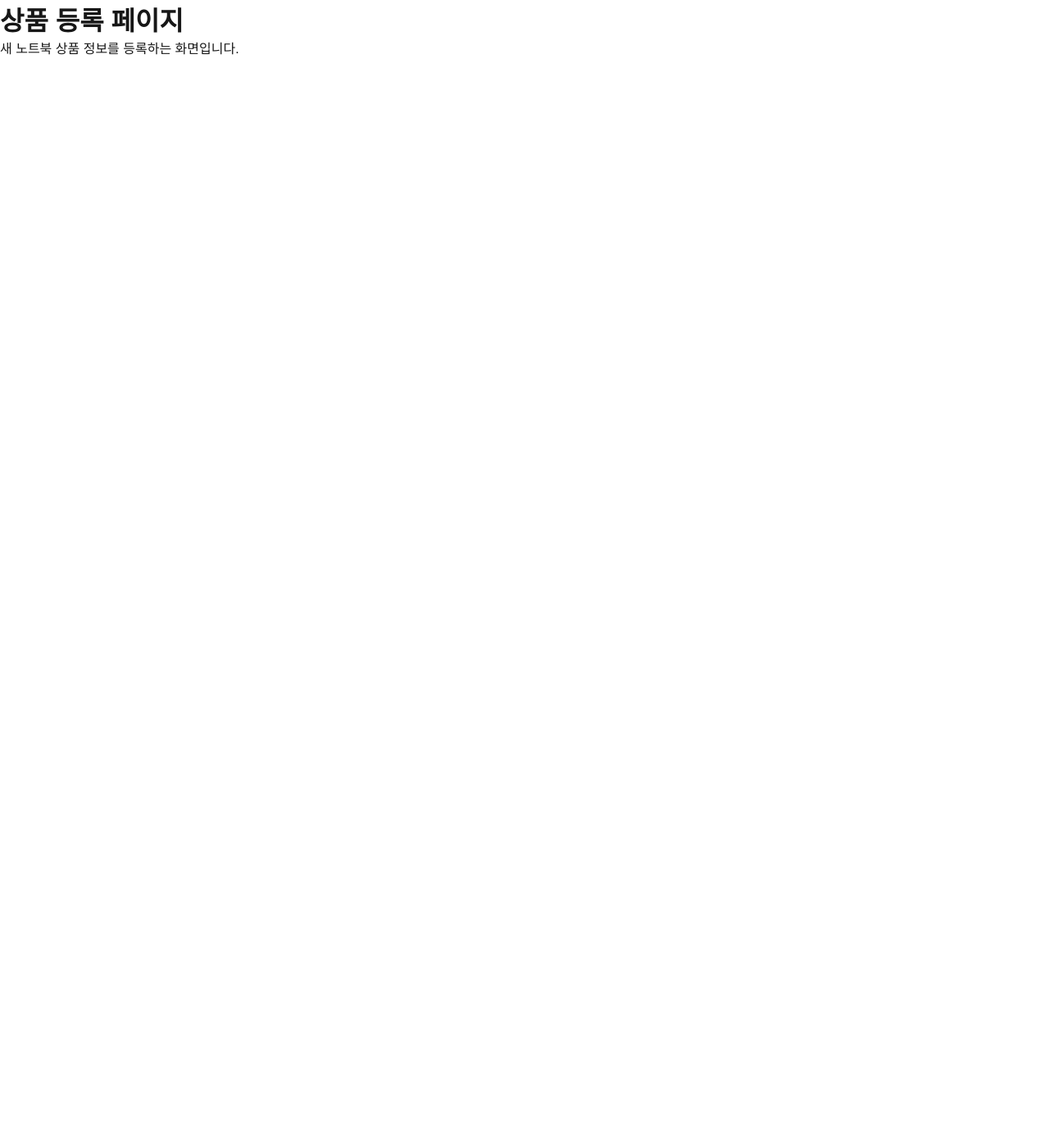
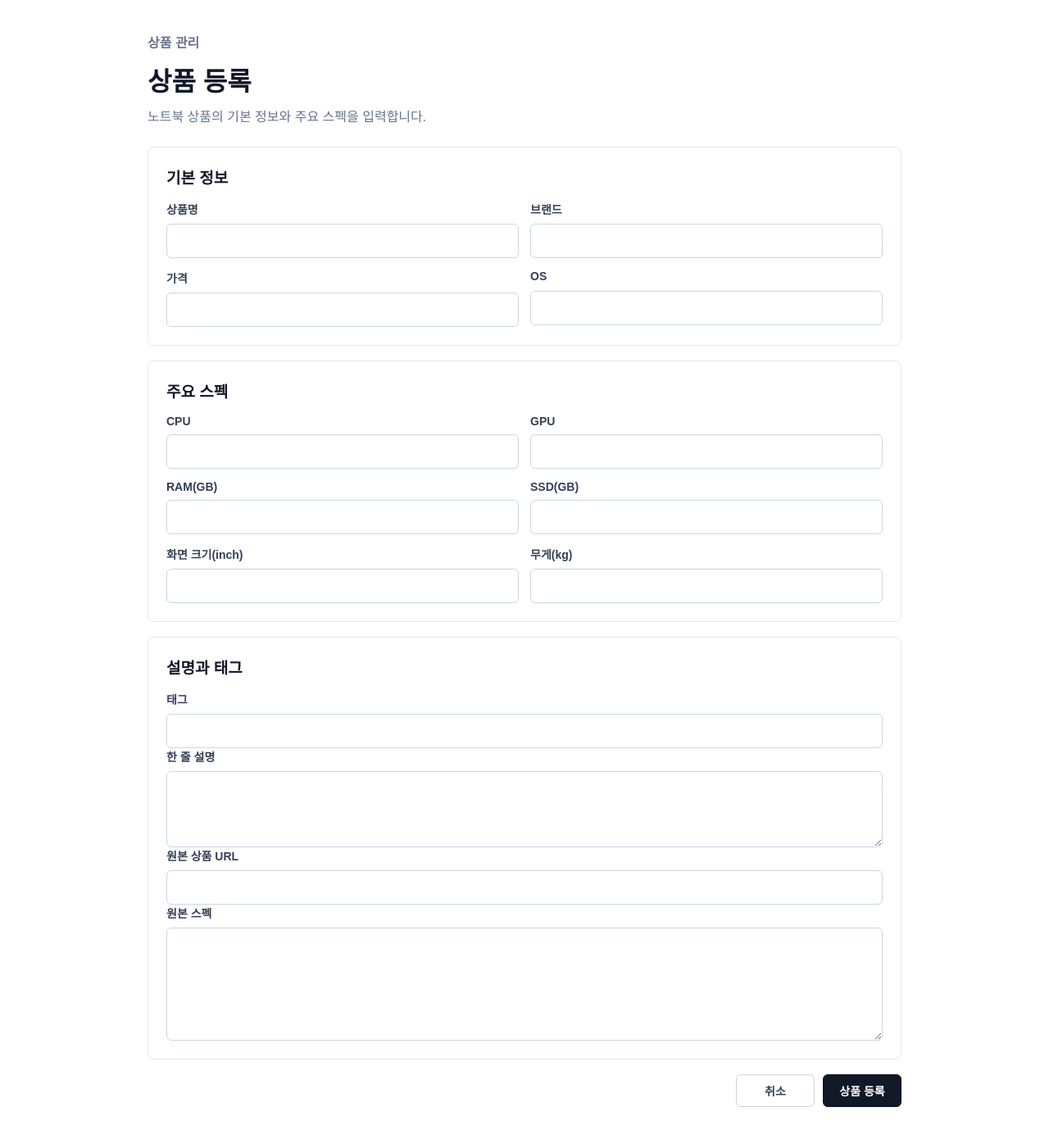
Before and after one commit to hwarang97/jungle_1516_framework, a Next.js app: page /products/new in a window 1280 px wide. Shown: the top 1390 px of the page at 82% size. Before the commit the page ends 800 px from the top, so only its background shows below. Built offline with nearby package versions, Linux system fonts and the light colour scheme.

Commit message:
feat: implement product enroll, edit pages
- Add form for edit, enroll product
- Add styles for edit, enroll pages

```diff
--- /dev/null
+++ b/app/products/ProductForm.module.css
@@ -0,0 +1,115 @@
+.form {
+  display: grid;
+  gap: 18px;
+}
+
+.section {
+  padding: 22px;
+  border: 1px solid #e5e7eb;
+  border-radius: 8px;
+  background: #ffffff;
+}
+
+.section h2 {
+  margin-bottom: 16px;
+  color: #111827;
+  font-size: 19px;
+}
+
+.grid {
+  display: grid;
+  grid-template-columns: repeat(2, minmax(0, 1fr));
+  gap: 14px;
+}
+
+.field {
+  display: grid;
+  gap: 8px;
+  color: #334155;
+  font-size: 14px;
+  font-weight: 800;
+}
+
+.field input,
+.field textarea {
+  width: 100%;
+  border: 1px solid #cbd5e1;
+  border-radius: 6px;
+  background: #ffffff;
+  color: #111827;
+  font: inherit;
+  font-weight: 500;
+}
+
+.field input {
+  height: 42px;
+  padding: 0 12px;
+}
+
+.field textarea {
+  resize: vertical;
+  padding: 12px;
+  line-height: 1.6;
+}
+
+.field input:focus,
+.field textarea:focus {
+  border-color: #111827;
+  outline: 2px solid #dbe3ef;
+}
+
+.actions {
+  display: flex;
+  justify-content: flex-end;
+  gap: 10px;
+}
+
+.secondaryLink,
+.primaryButton {
+  display: inline-flex;
+  align-items: center;
+  justify-content: center;
+  min-width: 96px;
+  height: 40px;
+  border-radius: 6px;
+  font-size: 14px;
+  font-weight: 800;
+}
+
+.secondaryLink {
+  border: 1px solid #cbd5e1;
+  background: #ffffff;
+  color: #334155;
+}
+
+.primaryButton {
+  border: 1px solid #111827;
+  background: #111827;
+  color: #ffffff;
+  cursor: pointer;
+}
+
+.message {
+  padding: 14px 16px;
+  border: 1px solid #bfdbfe;
+  border-radius: 8px;
+  background: #eff6ff;
+  color: #1e3a8a;
+  font-size: 14px;
+  font-weight: 700;
+}
+
+@media (max-width: 720px) {
+  .grid {
+    grid-template-columns: 1fr;
+  }
+
+  .actions {
+    flex-direction: column-reverse;
+  }
+
+  .secondaryLink,
+  .primaryButton {
+    width: 100%;
+  }
+}
--- /dev/null
+++ b/app/products/ProductForm.tsx
@@ -0,0 +1,161 @@
+"use client";
+
+import Link from "next/link";
+import type { SubmitEvent } from "react";
+import { useState } from "react";
+import styles from "./ProductForm.module.css";
+
+export type ProductFormValues = {
+  name?: string;
+  brand?: string;
+  priceKrw?: number;
+  productUrl?: string;
+  cpu?: string;
+  gpu?: string;
+  ramGb?: number;
+  storageGb?: number;
+  displayInch?: number;
+  weightKg?: number;
+  os?: string;
+  tags?: string;
+  description?: string;
+  rawSpec?: string;
+};
+
+type ProductFormProps = {
+  mode: "create" | "edit";
+  initialValues?: ProductFormValues;
+};
+
+export default function ProductForm({ mode, initialValues }: ProductFormProps) {
+  const [message, setMessage] = useState("");
+  const submitLabel = mode === "create" ? "상품 등록" : "상품 수정";
+
+  function handleSubmit(event: SubmitEvent<HTMLFormElement>) {
+    event.preventDefault();
+    setMessage(`${submitLabel} 입력값을 확인했습니다.`);
+  }
+
+  return (
+    <form className={styles.form} onSubmit={handleSubmit}>
+      <section className={styles.section}>
+        <h2>기본 정보</h2>
+        <div className={styles.grid}>
+          <label className={styles.field}>
+            상품명
+            <input name="name" required defaultValue={initialValues?.name ?? ""} />
+          </label>
+          <label className={styles.field}>
+            브랜드
+            <input name="brand" required defaultValue={initialValues?.brand ?? ""} />
+          </label>
+          <label className={styles.field}>
+            가격
+            <input
+              name="priceKrw"
+              type="number"
+              required
+              min="0"
+              defaultValue={initialValues?.priceKrw ?? ""}
+            />
+          </label>
+          <label className={styles.field}>
+            OS
+            <input name="os" required defaultValue={initialValues?.os ?? ""} />
+          </label>
+        </div>
+      </section>
+
+      <section className={styles.section}>
+        <h2>주요 스펙</h2>
+        <div className={styles.grid}>
+          <label className={styles.field}>
+            CPU
+            <input name="cpu" required defaultValue={initialValues?.cpu ?? ""} />
+          </label>
+          <label className={styles.field}>
+            GPU
+            <input name="gpu" required defaultValue={initialValues?.gpu ?? ""} />
+          </label>
+          <label className={styles.field}>
+            RAM(GB)
+            <input
+              name="ramGb"
+              type="number"
+              required
+              min="0"
+              defaultValue={initialValues?.ramGb ?? ""}
+            />
+          </label>
+          <label className={styles.field}>
+            SSD(GB)
+            <input
+              name="storageGb"
+              type="number"
+              required
+              min="0"
+              defaultValue={initialValues?.storageGb ?? ""}
+            />
+          </label>
+          <label className={styles.field}>
+            화면 크기(inch)
+            <input
+              name="displayInch"
+              type="number"
+              required
+              min="0"
+              step="0.1"
+              defaultValue={initialValues?.displayInch ?? ""}
+            />
+          </label>
+          <label className={styles.field}>
+            무게(kg)
+            <input
+              name="weightKg"
+              type="number"
+              required
+              min="0"
+              step="0.001"
+              defaultValue={initialValues?.weightKg ?? ""}
+            />
+          </label>
+        </div>
+      </section>
+
+      <section className={styles.section}>
+        <h2>설명과 태그</h2>
+        <label className={styles.field}>
+          태그
+          <input name="tags" defaultValue={initialValues?.tags ?? ""} />
+        </label>
+        <label className={styles.field}>
+          한 줄 설명
+          <textarea
+            name="description"
+            rows={3}
+            defaultValue={initialValues?.description ?? ""}
+          />
+        </label>
+        <label className={styles.field}>
+          원본 상품 URL
+          <input name="productUrl" type="url" defaultValue={initialValues?.productUrl ?? ""} />
+        </label>
+        <label className={styles.field}>
+          원본 스펙
+          <textarea name="rawSpec" rows={5} defaultValue={initialValues?.rawSpec ?? ""} />
+        </label>
+      </section>
+
+      <div className={styles.actions}>
+        <Link className={styles.secondaryLink} href="/products">
+          취소
+        </Link>
+        <button className={styles.primaryButton} type="submit">
+          {submitLabel}
+        </button>
+      </div>
+
+      {message ? <p className={styles.message}>{message}</p> : null}
+    </form>
+  );
+}
--- /dev/null
+++ b/app/products/[id]/edit/page.module.css
@@ -0,0 +1,36 @@
+.page {
+  width: min(920px, calc(100% - 48px));
+  margin: 0 auto;
+  padding: 40px 0 72px;
+  color: #1f2937;
+}
+
+.header {
+  margin-bottom: 24px;
+}
+
+.eyebrow {
+  margin-bottom: 8px;
+  color: #64748b;
+  font-size: 14px;
+  font-weight: 800;
+}
+
+.header h1 {
+  margin-bottom: 10px;
+  color: #111827;
+  font-size: 32px;
+}
+
+.header p {
+  color: #64748b;
+  font-size: 16px;
+  line-height: 1.6;
+}
+
+@media (max-width: 720px) {
+  .page {
+    width: min(100% - 28px, 920px);
+    padding-top: 28px;
+  }
+}
--- /dev/null
+++ b/app/products/new/page.module.css
@@ -0,0 +1,36 @@
+.page {
+  width: min(920px, calc(100% - 48px));
+  margin: 0 auto;
+  padding: 40px 0 72px;
+  color: #1f2937;
+}
+
+.header {
+  margin-bottom: 24px;
+}
+
+.eyebrow {
+  margin-bottom: 8px;
+  color: #64748b;
+  font-size: 14px;
+  font-weight: 800;
+}
+
+.header h1 {
+  margin-bottom: 10px;
+  color: #111827;
+  font-size: 32px;
+}
+
+.header p {
+  color: #64748b;
+  font-size: 16px;
+  line-height: 1.6;
+}
+
+@media (max-width: 720px) {
+  .page {
+    width: min(100% - 28px, 920px);
+    padding-top: 28px;
+  }
+}
--- a/app/products/new/page.tsx
+++ b/app/products/new/page.tsx
@@ -1,8 +1,16 @@
+import ProductForm from "../ProductForm";
+import styles from "./page.module.css";
+
 export default function ProductNewPage() {
   return (
-    <main>
-      <h1>상품 등록 페이지</h1>
-      <p>새 노트북 상품 정보를 등록하는 화면입니다.</p>
+    <main className={styles.page}>
+      <section className={styles.header}>
+        <p className={styles.eyebrow}>상품 관리</p>
+        <h1>상품 등록</h1>
+        <p>노트북 상품의 기본 정보와 주요 스펙을 입력합니다.</p>
+      </section>
+
+      <ProductForm mode="create" />
     </main>
   );
 }
```
Also changed, not shown: app/products/[id]/edit/page.tsx (+52 -4 lines).
